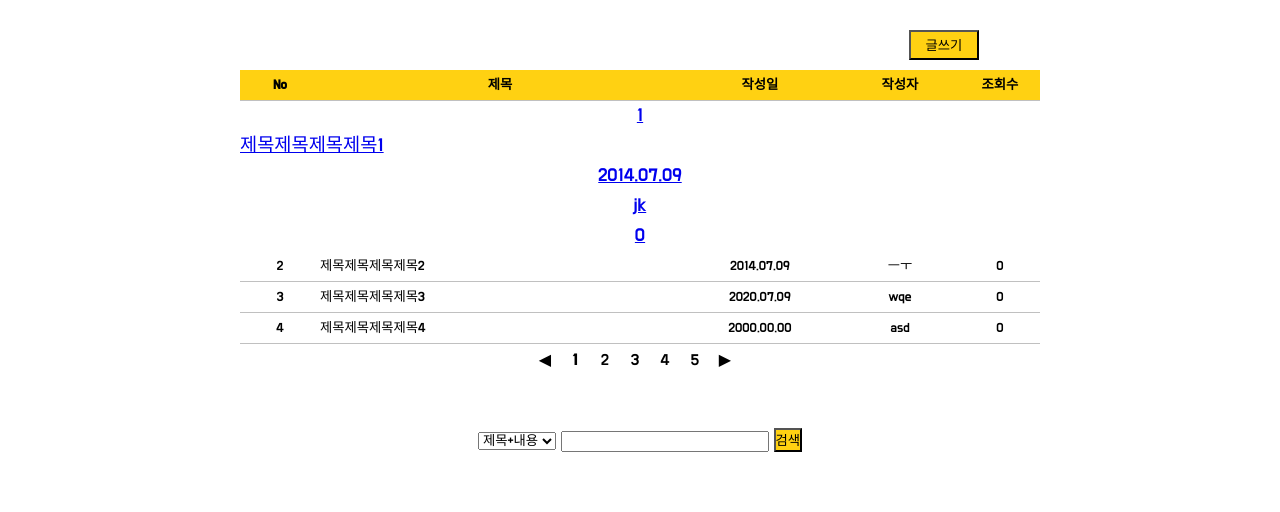
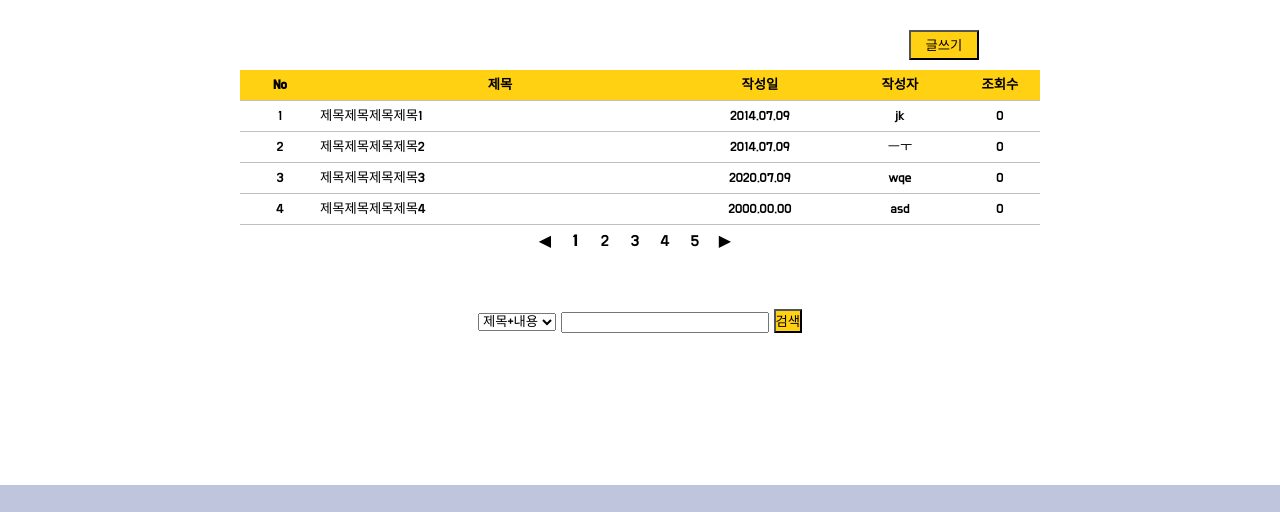
Before and after one commit to yeonsooSo/2021-2-it_contest, a plain HTML site: page pages/list.html in a window 1280 px wide. Shown: the part 163-675 px from the top of the page. Drawn offline with Linux system fonts and the light colour scheme.

Commit message:
Modify list.html

```diff
--- a/pages/list.css
+++ b/pages/list.css
@@ -58,6 +58,8 @@ header {
 
 /*main*/
 a {
+  color: black;
+  text-decoration: none;
   margin: 0;
   padding: 0;
 }
--- a/pages/list.html
+++ b/pages/list.html
@@ -38,21 +38,20 @@
                             </ul>
                         </li>
                         <li>
-                            <a href="post.html">
+
                             <ul>
                                 <li>1</li>
-                                <li class="left">제목제목제목제목1</li>
+                                <li class="left"><a href="post.html">제목제목제목제목1</a></li>
                                 <li>2014.07.09</li>
                                 <li>jk</li>
                                 <li>0</li>
                             </ul>
-                        </a>
                         </li>
 
                         <li>
                             <ul>
                                 <li>2</li>
-                                <li class="left">제목제목제목제목2</li>
+                                <li class="left"><a href="post.html">제목제목제목제목2</a></li>
                                 <li>2014.07.09</li>
                                 <li>ㅡㅜ</li>
                                 <li>0</li>
@@ -62,7 +61,7 @@
                         <li>
                             <ul>
                                 <li>3</li>
-                                <li class="left">제목제목제목제목3</li>
+                                <li class="left"><a href="post.html">제목제목제목제목3</a></li>
                                 <li>2020.07.09</li>
                                 <li>wqe</li>
                                 <li>0</li>
@@ -72,7 +71,7 @@
                         <li>
                             <ul>
                                 <li>4</li>
-                                <li class="left">제목제목제목제목4</li>
+                                <li class="left"><a href="post.html">제목제목제목제목4</a></li>
                                 <li>2000.00.00</li>
                                 <li>asd</li>
                                 <li>0</li>
```
